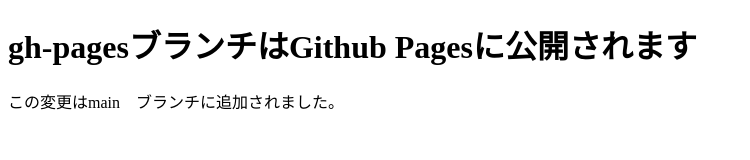
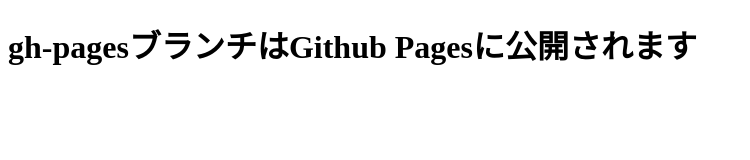
Before and after one commit to jynjunjon/git-study, a plain HTML site: page index.html in a window 1280 px wide. Shown: the whole page, without its empty margins (0-750 px from the left). Drawn offline with Linux system fonts and the light colour scheme.

Commit message:
GitHUb Pages用のWebページを作成

```diff
--- a/index.html
+++ b/index.html
@@ -7,6 +7,5 @@
 </head>
 <body>
     <h1>gh-pagesブランチはGithub Pagesに公開されます</h1>
-     <p>この変更はmain　ブランチに追加されました。</p>
 </body>
 </html>
```
Also changed, not shown: 1 other file.
